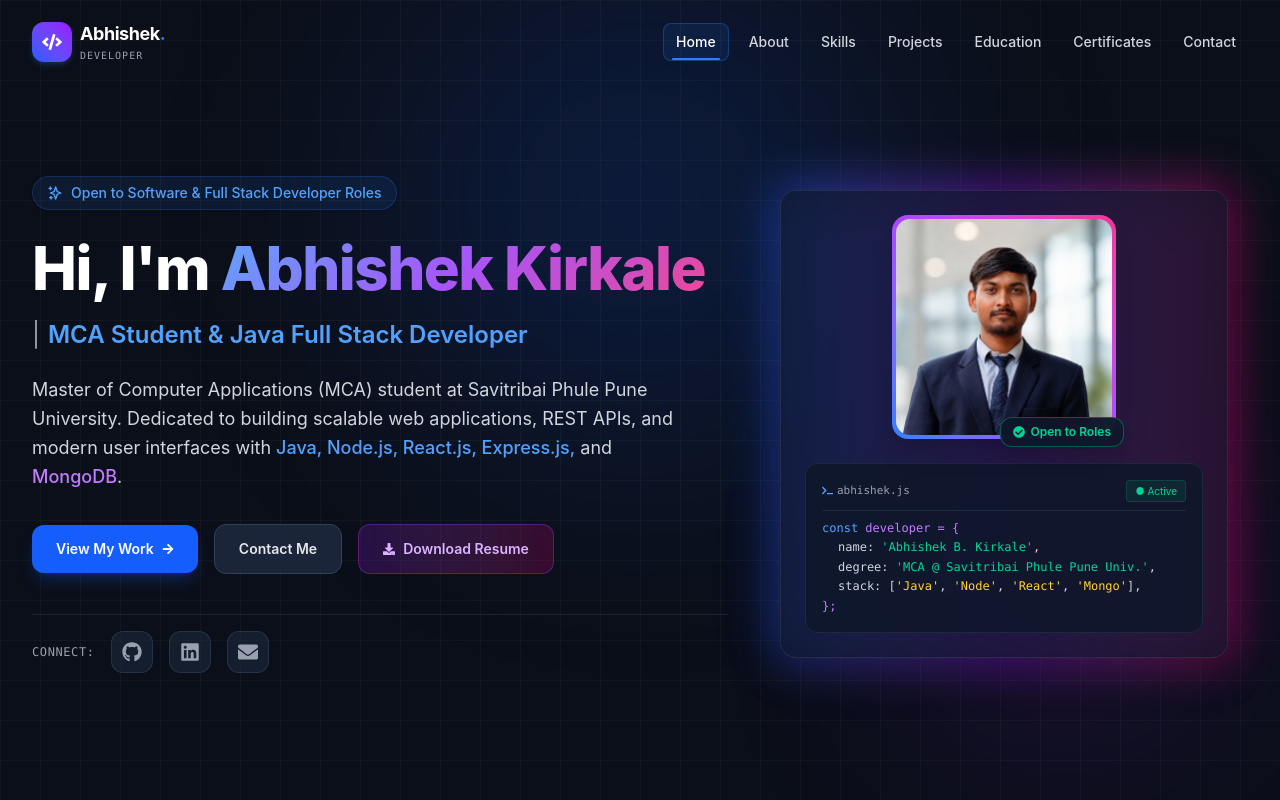
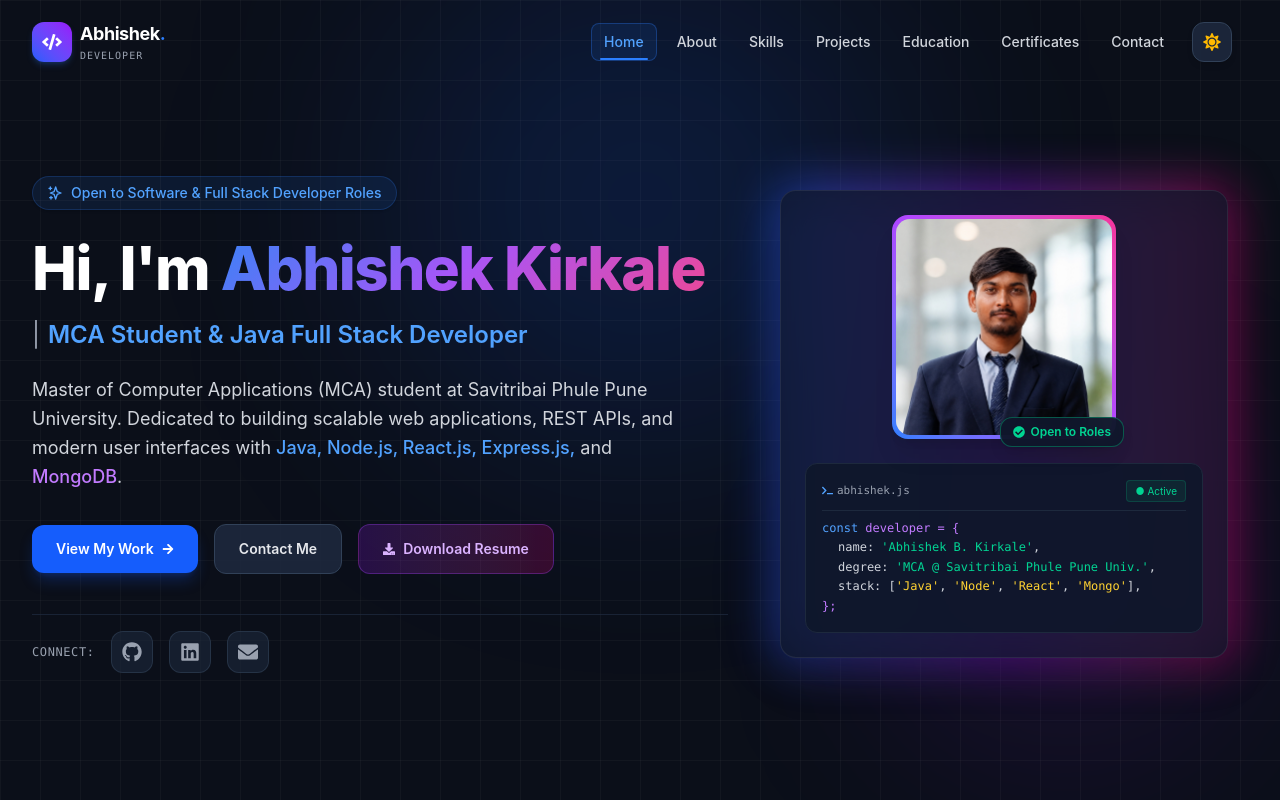
Before and after one commit to AbhishekKirkale/Portfolio, a React (Vite) app: page / in a window 1280 px wide. Shown: the top 800 px of the page. Built offline with nearby package versions, Linux system fonts and the light colour scheme.

Commit message:
AddThemeSwitcherDarkLightMode

```diff
--- a/src/components/Navbar.jsx
+++ b/src/components/Navbar.jsx
@@ -1,7 +1,7 @@
 import React, { useState, useEffect } from 'react';
 import { motion, AnimatePresence } from 'framer-motion';
 import { HiMenuAlt3, HiX } from 'react-icons/hi';
-import { FaCode } from 'react-icons/fa';
+import { FaCode, FaSun, FaMoon } from 'react-icons/fa';
 
 const navLinks = [
   { name: 'Home', href: '#home' },
@@ -17,6 +17,28 @@ const Navbar = () => {
   const [isOpen, setIsOpen] = useState(false);
   const [scrolled, setScrolled] = useState(false);
   const [activeSection, setActiveSection] = useState('home');
+
+  // Theme state: dark mode active by default
+  const [darkMode, setDarkMode] = useState(() => {
+    if (typeof window !== 'undefined') {
+      const saved = localStorage.getItem('theme');
+      if (saved) return saved === 'dark';
+      return true; // default dark mode
+    }
+    return true;
+  });
+
+  useEffect(() => {
+    if (darkMode) {
+      document.documentElement.classList.add('dark');
+      document.documentElement.classList.remove('light');
+      localStorage.setItem('theme', 'dark');
+    } else {
+      document.documentElement.classList.remove('dark');
+      document.documentElement.classList.add('light');
+      localStorage.setItem('theme', 'light');
+    }
+  }, [darkMode]);
 
   useEffect(() => {
     const handleScroll = () => {
@@ -53,7 +75,7 @@ const Navbar = () => {
   };
 
   return (
-    <header className={`fixed top-0 left-0 right-0 z-50 transition-all duration-300 ${scrolled ? 'glass-nav py-3 shadow-lg shadow-black/40' : 'bg-transparent py-5'}`}>
+    <header className={`fixed top-0 left-0 right-0 z-50 transition-all duration-300 ${scrolled ? 'glass-nav py-3 shadow-lg' : 'bg-transparent py-5'}`}>
       <div className="max-w-7xl mx-auto px-4 sm:px-6 lg:px-8">
         <div className="flex items-center justify-between">
 
@@ -68,7 +90,7 @@ const Navbar = () => {
               <FaCode className="text-xl" />
             </div>
             <div className="flex flex-col">
-              <span className="text-lg font-bold tracking-tight text-white group-hover:text-blue-400 transition-colors">
+              <span className="text-lg font-bold tracking-tight text-white dark:text-white light:text-slate-900 group-hover:text-blue-500 transition-colors">
                 Abhishek<span className="text-blue-500">.</span>
               </span>
               <span className="text-[10px] uppercase tracking-widest text-gray-400 font-mono">
@@ -77,7 +99,10 @@ const Navbar = () => {
             </div>
           </a>
 
-          {/* Desktop Navigation */}
+          {/* Right Navigation & Controls */}
+          <div className="flex items-center space-x-2 sm:space-x-4">
+
+            {/* Desktop Nav Links */}
             <nav className="hidden md:flex items-center space-x-1 lg:space-x-2">
               {navLinks.map((link) => {
                 const isActive = activeSection === link.href.substring(1);
@@ -88,7 +113,7 @@ const Navbar = () => {
                     onClick={(e) => handleNavClick(e, link.href)}
                     className={`px-3 py-2 rounded-lg text-sm font-medium transition-all duration-200 relative ${
                       isActive
-                      ? 'text-white bg-blue-500/10 border border-blue-500/30'
+                        ? 'text-blue-400 bg-blue-500/10 border border-blue-500/30'
                         : 'text-gray-300 hover:text-white hover:bg-white/5'
                     }`}
                   >
@@ -105,7 +130,31 @@ const Navbar = () => {
               })}
             </nav>
 
-          {/* Mobile Menu Button */}
+            {/* Theme Toggle Button (Sun / Moon) */}
+            <button
+              onClick={() => setDarkMode(!darkMode)}
+              className="p-2.5 rounded-xl bg-slate-800/90 dark:bg-slate-800/90 border border-slate-700 text-amber-400 hover:scale-110 active:scale-95 transition-all cursor-pointer shadow-md"
+              aria-label="Toggle Theme"
+              title={darkMode ? "Switch to Light Mode" : "Switch to Dark Mode"}
+            >
+              <AnimatePresence mode="wait" initial={false}>
+                <motion.div
+                  key={darkMode ? 'dark' : 'light'}
+                  initial={{ y: -10, opacity: 0, rotate: -90 }}
+                  animate={{ y: 0, opacity: 1, rotate: 0 }}
+                  exit={{ y: 10, opacity: 0, rotate: 90 }}
+                  transition={{ duration: 0.2 }}
+                >
+                  {darkMode ? (
+                    <FaSun className="text-lg text-amber-400" />
+                  ) : (
+                    <FaMoon className="text-lg text-indigo-400" />
+                  )}
+                </motion.div>
+              </AnimatePresence>
+            </button>
+
+            {/* Mobile Menu Toggle Button */}
             <div className="md:hidden flex items-center">
               <button
                 onClick={() => setIsOpen(!isOpen)}
@@ -114,6 +163,8 @@ const Navbar = () => {
               >
                 {isOpen ? <HiX className="w-6 h-6" /> : <HiMenuAlt3 className="w-6 h-6" />}
               </button>
+            </div>
+
           </div>
 
         </div>
--- a/src/index.css
+++ b/src/index.css
@@ -5,63 +5,109 @@
   html {
     scroll-behavior: smooth;
     font-family: 'Plus Jakarta Sans', system-ui, -apple-system, BlinkMacSystemFont, 'Segoe UI', Roboto, Oxygen, Ubuntu, Cantarell, sans-serif;
-    color-scheme: dark;
   }
 
   body {
-    background-color: #0b0f19;
-    color: #e2e8f0;
     overflow-x: hidden;
+    transition: background-color 0.3s ease, color 0.3s ease;
   }
+}
+
+/* Dark Theme Colors */
+html.dark body {
+  background-color: #0b0f19;
+  color: #e2e8f0;
+  color-scheme: dark;
+}
+
+html.dark .bg-grid-pattern {
+  background-size: 40px 40px;
+  background-image:
+    linear-gradient(to right, rgba(255, 255, 255, 0.03) 1px, transparent 1px),
+    linear-gradient(to bottom, rgba(255, 255, 255, 0.03) 1px, transparent 1px);
+}
+
+html.dark .glass-card {
+  background: rgba(15, 23, 42, 0.75);
+  backdrop-filter: blur(16px);
+  -webkit-backdrop-filter: blur(16px);
+  border: 1px solid rgba(255, 255, 255, 0.08);
+}
+
+html.dark .glass-nav {
+  background: rgba(11, 15, 25, 0.85);
+  backdrop-filter: blur(16px);
+  -webkit-backdrop-filter: blur(16px);
+  border-bottom: 1px solid rgba(255, 255, 255, 0.08);
+}
+
+/* Light Theme Colors */
+html.light body {
+  background-color: #f8fafc;
+  color: #0f172a;
+  color-scheme: light;
+}
+
+html.light .bg-grid-pattern {
+  background-size: 40px 40px;
+  background-image:
+    linear-gradient(to right, rgba(0, 0, 0, 0.04) 1px, transparent 1px),
+    linear-gradient(to bottom, rgba(0, 0, 0, 0.04) 1px, transparent 1px);
+}
+
+html.light .glass-card {
+  background: rgba(255, 255, 255, 0.85);
+  backdrop-filter: blur(16px);
+  -webkit-backdrop-filter: blur(16px);
+  border: 1px solid rgba(0, 0, 0, 0.08);
+  box-shadow: 0 10px 25px -5px rgba(0, 0, 0, 0.06);
+}
+
+html.light .glass-nav {
+  background: rgba(255, 255, 255, 0.9);
+  backdrop-filter: blur(16px);
+  -webkit-backdrop-filter: blur(16px);
+  border-bottom: 1px solid rgba(0, 0, 0, 0.08);
+  box-shadow: 0 4px 12px rgba(0, 0, 0, 0.05);
+}
+
+/* Gradient text utilities */
+.gradient-text {
+  background: linear-gradient(135deg, #3b82f6 0%, #a855f7 50%, #ec4899 100%);
+  -webkit-background-clip: text;
+  -webkit-text-fill-color: transparent;
+}
+
+.gradient-text-blue {
+  background: linear-gradient(135deg, #0284c7 0%, #2563eb 100%);
+  -webkit-background-clip: text;
+  -webkit-text-fill-color: transparent;
 }
 
 /* Custom Scrollbar */
 ::-webkit-scrollbar {
   width: 10px;
 }
-::-webkit-scrollbar-track {
+html.dark ::-webkit-scrollbar-track {
   background: #0b0f19;
 }
-::-webkit-scrollbar-thumb {
+html.dark ::-webkit-scrollbar-thumb {
   background: #1e293b;
   border-radius: 5px;
   border: 2px solid #0b0f19;
 }
-::-webkit-scrollbar-thumb:hover {
+html.dark ::-webkit-scrollbar-thumb:hover {
   background: #3b82f6;
 }
 
-/* Background Grid Pattern */
-.bg-grid-pattern {
-  background-size: 40px 40px;
-  background-image:
-    linear-gradient(to right, rgba(255, 255, 255, 0.03) 1px, transparent 1px),
-    linear-gradient(to bottom, rgba(255, 255, 255, 0.03) 1px, transparent 1px);
+html.light ::-webkit-scrollbar-track {
+  background: #f1f5f9;
 }
-
-/* Glassmorphism Card Style */
-.glass-card {
-  background: rgba(15, 23, 42, 0.7);
-  backdrop-filter: blur(16px);
-  -webkit-backdrop-filter: blur(16px);
-  border: 1px solid rgba(255, 255, 255, 0.08);
+html.light ::-webkit-scrollbar-thumb {
+  background: #cbd5e1;
+  border-radius: 5px;
+  border: 2px solid #f1f5f9;
 }
-
-.glass-nav {
-  background: rgba(11, 15, 25, 0.85);
-  backdrop-filter: blur(16px);
-  -webkit-backdrop-filter: blur(16px);
-  border-bottom: 1px solid rgba(255, 255, 255, 0.08);
+html.light ::-webkit-scrollbar-thumb:hover {
+  background: #2563eb;
 }
-
-.gradient-text {
-  background: linear-gradient(135deg, #60a5fa 0%, #a855f7 50%, #ec4899 100%);
-  -webkit-background-clip: text;
-  -webkit-text-fill-color: transparent;
-}
-
-.gradient-text-blue {
-  background: linear-gradient(135deg, #38bdf8 0%, #3b82f6 100%);
-  -webkit-background-clip: text;
-  -webkit-text-fill-color: transparent;
-}
```
Lines whose indentation alone changed are shown as unchanged.
